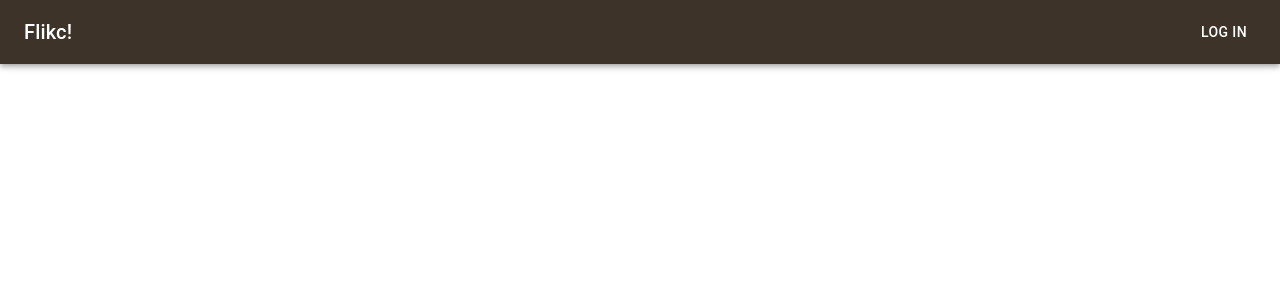
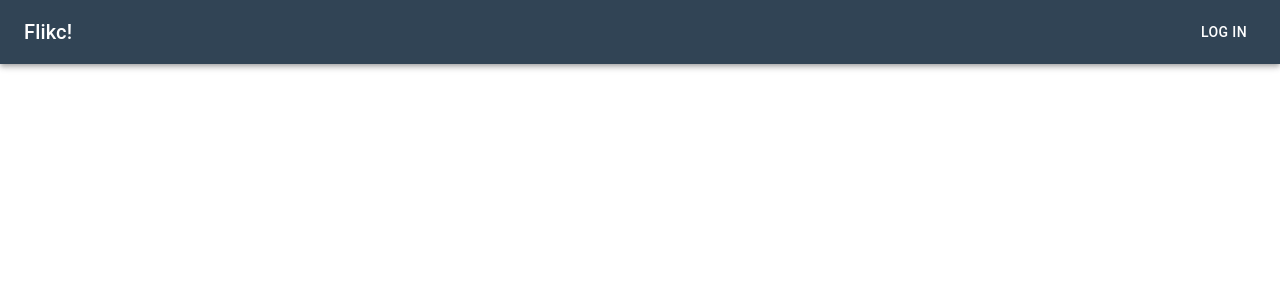
Before and after one commit to yashowardhan/dive, a React (Create React App) app: page / in a window 1280 px wide. Shown: the top 300 px of the page. Built offline with nearby package versions, Linux system fonts and the light colour scheme.

Commit message:
Close button and sign in sign up text color change

```diff
--- a/src/App.js
+++ b/src/App.js
@@ -26,7 +26,7 @@ const themeDark = createMuiTheme({
       default: "#EFEBF8"
     },
     text: {
-      primary: '#456E5E'
+      primary: '#314455'
     }
   }
 });
--- a/src/components/common/Header.js
+++ b/src/components/common/Header.js
@@ -18,8 +18,8 @@ import {
 const CustomToolbar = withStyles({
   root: {
     color: "#DDEDE7",
-    backgroundColor: "#3E3328"
-    //#5D001E
+    backgroundColor: "#314455"
+    //#314455
     //logoUT:#123C69
   }
 })(Toolbar);
--- a/src/components/common/Popup.js
+++ b/src/components/common/Popup.js
@@ -47,7 +47,7 @@ const useStyles = makeStyles((theme) => ({
   },
   iframe: {
     height: '100%',
-    width: '95%'
+    width: '98%'
   },
   grid: {
     height: 'calc(100% - 32px)',
@@ -78,7 +78,7 @@ export default function Popup(props) {
         justify="flex-end"
         alignItems="flex-start"
       >
-      <Button size='small'  onClick={handleClose}>Close</Button>
+      <Button size='small' style={{ color: '#314455'}} onClick={handleClose}>Close</Button>
       </Grid>
       <Grid
         container
```
